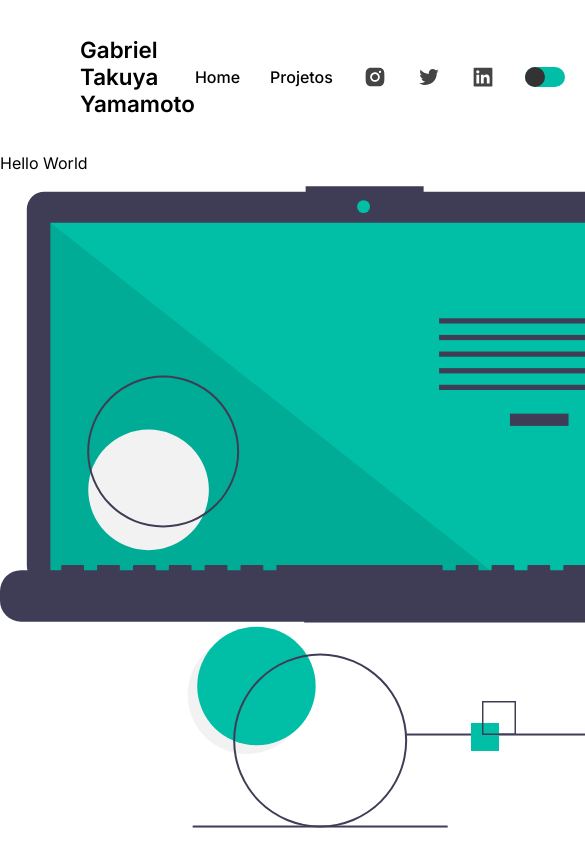
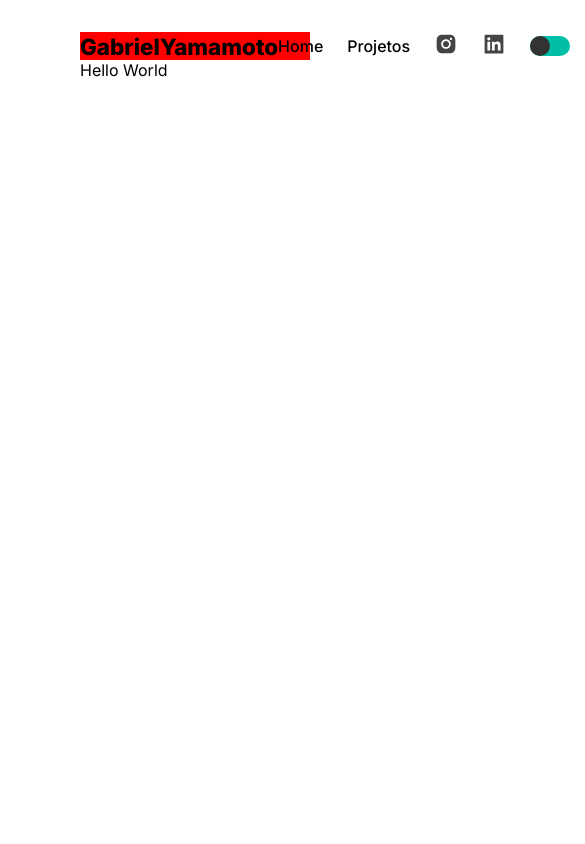
Before and after one commit to Takkuya/Basic-blog, a React (Create React App) app: page / in a window 390 px wide. Shown: the top 844 px of the page, 585 px wide, since content can reach past the window. Built offline with nearby package versions, Linux system fonts and the light colour scheme.

Commit message:
Created responsiveness breakpoints

```diff
--- a/src/App.tsx
+++ b/src/App.tsx
@@ -7,7 +7,7 @@ function App() {
       <MainRoutes />
       <div className="App">
         Hello World
-        <SVGIcon />
+        {/* <SVGIcon /> */}
       </div>
     </>
   );
--- a/src/components/Header/index.tsx
+++ b/src/components/Header/index.tsx
@@ -7,7 +7,6 @@ import {
   InstagramIcon,
   LinkedinIcon,
   StyledLink,
-  TwitterIcon,
 } from "./styles";
 
 interface Props {
@@ -19,15 +18,18 @@ export const Header: React.FC<Props> = ({ toggleTheme }) => {
 
   return (
     <HeaderContainer>
-      <h2 id="logo">Gabriel Takuya Yamamoto</h2>
+      <h2 id="logo">GabrielYamamoto</h2>
 
       <section id="linksSection">
         <StyledLink to="/">Home</StyledLink>
         <StyledLink to="/projetos">Projetos</StyledLink>
 
-        <InstagramIcon />
-        <TwitterIcon />
-        <LinkedinIcon />
+        <a href="https://www.instagram.com/takkuyya_00/">
+          <InstagramIcon />
+        </a>
+        <a href="">
+          <LinkedinIcon />
+        </a>
 
         <Switch
           onChange={toggleTheme}
--- a/src/components/Header/styles.ts
+++ b/src/components/Header/styles.ts
@@ -11,7 +11,6 @@ export const HeaderContainer = styled.div`
   justify-content: space-between;
   align-items: center;
 
-  padding: 36px 80px;
   color: ${(props) => props.theme.colors.text};
 
   a {
@@ -20,16 +19,22 @@ export const HeaderContainer = styled.div`
   }
 
   #logo {
-    font-weight: 600;
-    font-size: 1.4rem;
+    font-weight: 800;
+    font-size: 1.4em;
   }
 
   #linksSection {
     display: flex;
     justify-content: space-between;
-    gap: 30px;
     align-items: center;
+    gap: 1.5em;
   }
+
+  ${({ theme: { breakpoints } }) => css`
+    @media (max-width: ${breakpoints.md}) {
+      background-color: red;
+    }
+  `}
 `;
 
 export const StyledLink = styled(Link)`
--- a/src/styles/global.ts
+++ b/src/styles/global.ts
@@ -1,4 +1,4 @@
-import { createGlobalStyle } from "styled-components";
+import { createGlobalStyle, css } from "styled-components";
 
 export default createGlobalStyle`
  * {
@@ -9,7 +9,48 @@ export default createGlobalStyle`
      color: ${(props) => props.theme.colors.text};
  }
 
+ button {
+     border: none;
+     cursor: pointer;
+ }
+
+ input {
+     border: none;
+     outline: none;
+ }
+
  body {
-     background: ${(props) => props.theme.colors.mainBackground}
+     background: ${(props) => props.theme.colors.mainBackground};
+     padding: 2em 5em;
  }
+
+
+
+${({ theme: { breakpoints } }) => css`
+  html {
+    font-size: 100%;
+  }
+  @media (min-width: ${breakpoints.sm}) {
+    html {
+      font-size: 100%; //14px
+    }
+  }
+  @media (min-width: ${breakpoints.md}) {
+    html {
+      font-size: 100%; //15px
+    }
+  }
+  @media (min-width: ${breakpoints.lg}) {
+    html {
+      font-size: 100%; //15px
+    }
+  }
+  @media (min-width: ${breakpoints.xl}) {
+    html {
+      font-size: 100%; //15px
+    }
+  }
+`}
+
+
 `;
--- a/src/styles/themes/dark.ts
+++ b/src/styles/themes/dark.ts
@@ -12,4 +12,11 @@ export default {
     paragraphText: "#4A5568",
     text: "#fff",
   },
+  breakpoints: {
+    xs: "0px",
+    sm: "576px",
+    md: "768px",
+    lg: "1050px",
+    xl: "1291px",
+  },
 };
--- a/src/styles/themes/light.ts
+++ b/src/styles/themes/light.ts
@@ -12,4 +12,11 @@ export default {
     paragraphText: "#4A5568",
     text: "#000",
   },
+  breakpoints: {
+    xs: "0px",
+    sm: "576px",
+    md: "768px",
+    lg: "1050px",
+    xl: "1291px",
+  },
 };
```
Also changed, not shown: src/styles/themes/styled.d.ts (+7 -0 lines).
